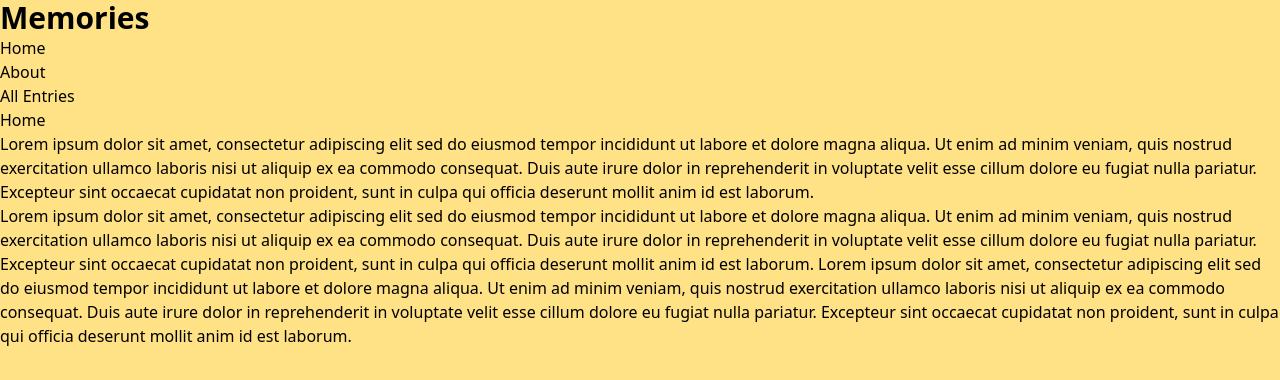
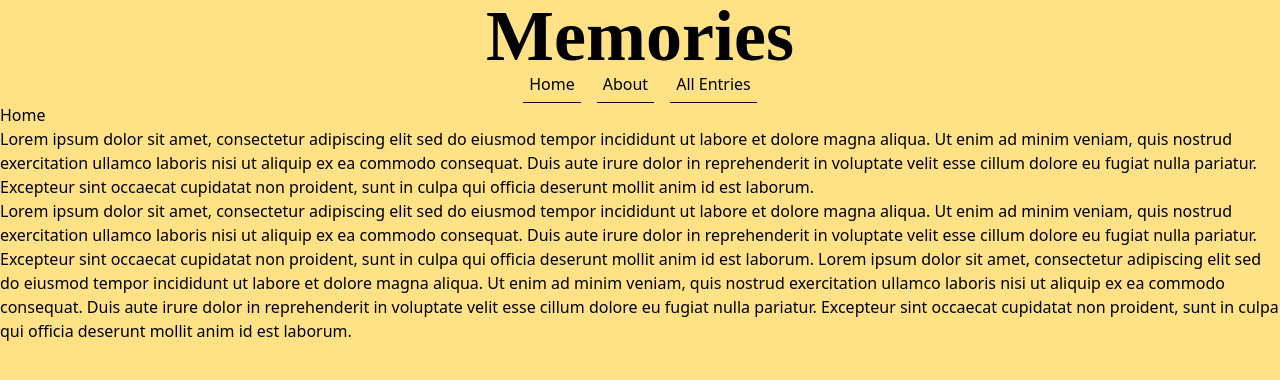
Before and after one commit to Duke0404/Memories-Frontend, a React (Create React App) app: page / in a window 1280 px wide. Shown: the top 380 px of the page. Built offline with nearby package versions, Linux system fonts and the light colour scheme.

Commit message:
Improved Navbar & Title styles

```diff
--- a/src/Components/App/App.tsx
+++ b/src/Components/App/App.tsx
@@ -1,5 +1,5 @@
 //Router
-import { BrowserRouter as Router, Route, Routes } from "react-router-dom"
+import { BrowserRouter, Route, Routes } from "react-router-dom"
 
 //Components
 import Navbar from "../Navbar/Navbar"
@@ -9,28 +9,31 @@ import Home from "../../Pages/Home/Home"
 import About from "../../Pages/About/About"
 import EntriesList from "../../Pages/EntriesList/EntriesList"
 import Entry from "../../Pages/Entry/Entry"
+import NotFound from "../../Pages/NotFound/NotFound"
 
 const App = (): JSX.Element => (
-    <div className="
-        bg-background-1
-    ">
-        <Router>
+    <>
+        <BrowserRouter>
             <h1
                 className="
-                    text-3xl
-                    font-['Dancing Script']
-                    font-bold
+                    text-7xl
+                    font-title
+                    font-extrabold
+                    text-center
                 "
             >Memories</h1>
+
             <Navbar />
+
             <Routes>
                 <Route path="/" element={<Home />} />
                 <Route path="/about" element={<About />} />
                 <Route path="/all" element={<EntriesList />} />
                 <Route path="/entry/:entryURL" element={<Entry />} />
+                <Route path="*" element={<NotFound />} />
             </Routes>
-        </Router>
-    </div>
+        </BrowserRouter>
+    </>
 )
 
 export default App
--- a/src/Components/Navbar/Navbar.tsx
+++ b/src/Components/Navbar/Navbar.tsx
@@ -2,17 +2,55 @@
 import { Link } from "react-router-dom"
 
 const Navbar = (): JSX.Element => (
-    <nav>
-        <ul>
-            <li>
+    <nav
+        className="
+            flex
+            justify-center
+        "
+    >
+        <ul className="flex gap-4">
+            <li
+                className="
+                    inline
+                    px-1.5
+                    pb-1.5
+                    border-b
+                    border-text-1
+                    cursor-pointer
+                    hover:bg-accent-primary-4
+                    active:bg-accent-secondary-2
+                "
+            >
                 <Link to="/">Home</Link>
             </li>
 
-            <li>
+            <li
+                className="
+                    inline
+                    px-1.5
+                    pb-1.5
+                    border-b
+                    border-text-1
+                    cursor-pointer
+                    hover:bg-accent-primary-4
+                    active:bg-accent-secondary-2
+                "
+            >
                 <Link to="/about">About</Link>
             </li>
 
-            <li>
+            <li
+                className="
+                    inline
+                    px-1.5
+                    pb-1.5
+                    border-b
+                    border-text-1
+                    cursor-pointer
+                    hover:bg-accent-primary-4
+                    active:bg-accent-secondary-2
+                "
+            >
                 <Link to="/all">All Entries</Link>
             </li>
         </ul>
--- a/src/Pages/Entry/Entry.tsx
+++ b/src/Pages/Entry/Entry.tsx
@@ -1,6 +1,7 @@
 //Router Parameters
 import { useParams } from 'react-router-dom'
 
+//Interfaces
 import { dataFormat } from '../../Data/data'
 
 export interface dataFormatWithDate extends dataFormat {
@@ -10,6 +11,9 @@ export interface dataFormatWithDate extends dataFormat {
 
 //Data
 import payload from '../../Data/data'
+
+//Pages
+import NotFound from '../NotFound/NotFound'
 
 const Entry = (): JSX.Element => {
     const data: dataFormatWithDate[] = payload.map(
@@ -26,17 +30,14 @@ const Entry = (): JSX.Element => {
 
     const { entryURL } = useParams()
 
-    if(entryURL === undefined)
-        return <div>404</div>
+    if(entryURL === undefined || data.findIndex((entry: dataFormatWithDate): boolean => entry.dateTimeID === +entryURL) === -1)
+        return <NotFound />
 
     const entryIndex: number = data.findIndex(
         (entry: dataFormatWithDate): boolean => entry.dateTimeID === +entryURL
     )
+    const entrySelected: dataFormatWithDate = data[entryIndex]
 
-    let entrySelected: dataFormatWithDate
-
-    if(entryIndex !== -1) {
-        entrySelected= data[entryIndex]
     return (
         <>
             <h1>{entrySelected.title}</h1>
@@ -47,14 +48,4 @@ const Entry = (): JSX.Element => {
     )
 }
 
-    else {
-        return (
-            <>
-                <h1>Entry not found</h1>
-                <p>The entry you are looking for does not exist.</p>
-            </>
-        )
-    }
-}
-
 export default Entry
--- /dev/null
+++ b/src/Pages/NotFound/NotFound.tsx
@@ -0,0 +1,29 @@
+const NotFound = (): JSX.Element => (
+    <div
+        className="
+            flex
+            flex-col
+            justify-center
+            items-center
+        "
+    >
+        <h2
+            className="
+                text-5xl
+            "
+        >
+            404
+        </h2>
+
+        <h3
+            className="
+                text-2xl
+                font-bold
+            "
+        >
+            Page Not Found
+        </h3>
+    </div>
+)
+
+export default NotFound
--- a/src/index.css
+++ b/src/index.css
@@ -2,7 +2,7 @@
 @tailwind components;
 @tailwind utilities;
 
-@import url('https://fonts.googleapis.com/css2?family=Dancing+Script:wght@700&display=swap');
+@import url('https://fonts.googleapis.com/css2?family=Italianno&display=swap');
 
 :root {
     --accent-primary-1: #FFCC33;
--- a/tailwind.config.js
+++ b/tailwind.config.js
@@ -14,6 +14,10 @@ module.exports = {
 				"text-1" : "var(--text-1)",
 				"background-1" : "var(--background-1)",
 			},
+
+			fontFamily: {
+				title: ["Italianno", "cursive"]
+			},
 		},
 	},
 	plugins: [],
```
Lines whose indentation alone changed are shown as unchanged.
